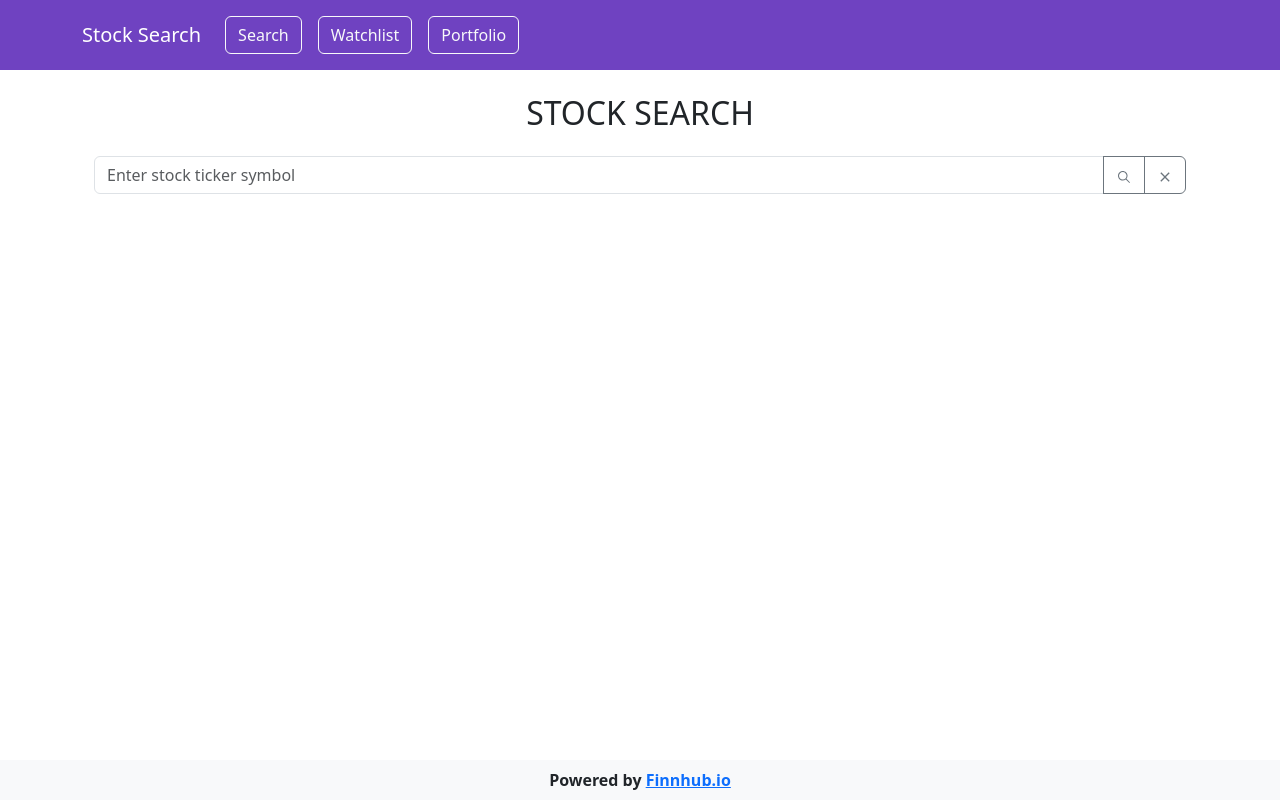
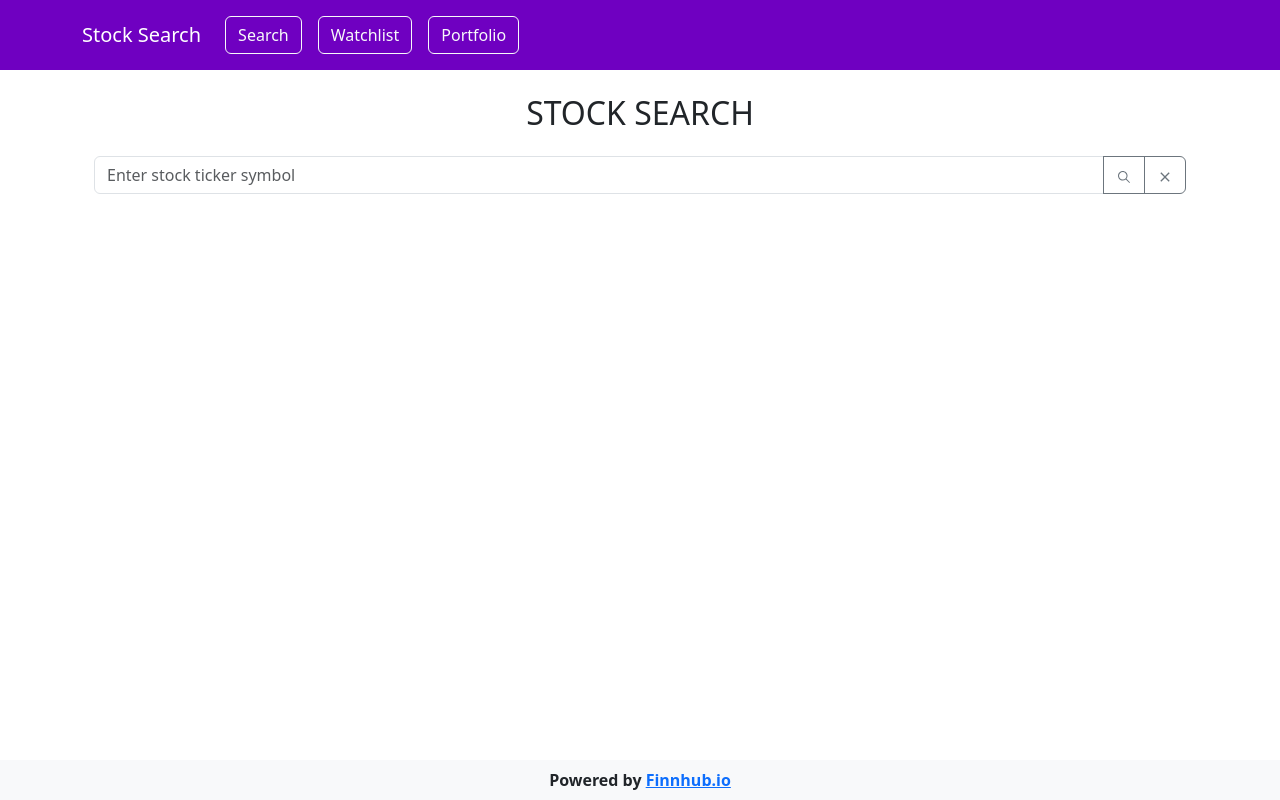
Before and after one commit to millonigada/stocktrends, a React (Create React App) app in the folder frontend/: page / in a window 1280 px wide. Built offline with nearby package versions, Linux system fonts and the light colour scheme.

Commit message:
testing deployment

```diff
--- a/frontend/src/components/Navbar.js
+++ b/frontend/src/components/Navbar.js
@@ -10,7 +10,7 @@ const StockNavbar = () => {
     const {search} = useAppContext()
 
     return (
-        <Navbar expand="lg" className="stocknavbar text-white" style={{backgroundColor: '#6f42c1'}}>
+        <Navbar expand="lg" className="stocknavbar text-white" style={{backgroundColor: '#6f00c1'}}>
         <Container >
           <Navbar.Brand href="/search/home" className='text-white'>Stock Search</Navbar.Brand>
           <Navbar.Toggle aria-controls="basic-navbar-nav" />
```
Also changed, not shown: 1 other file (tests, documents, lock files or other folders).
